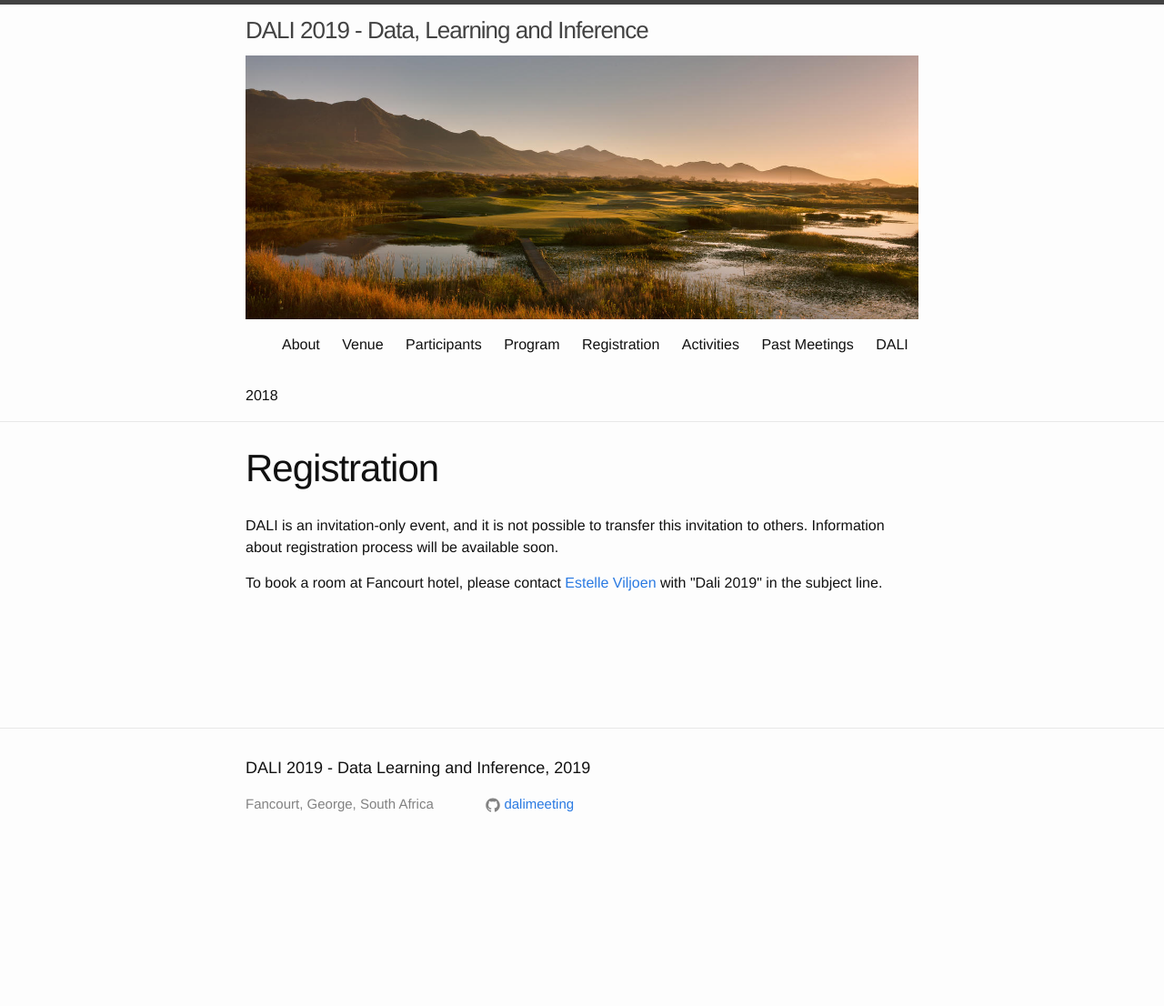
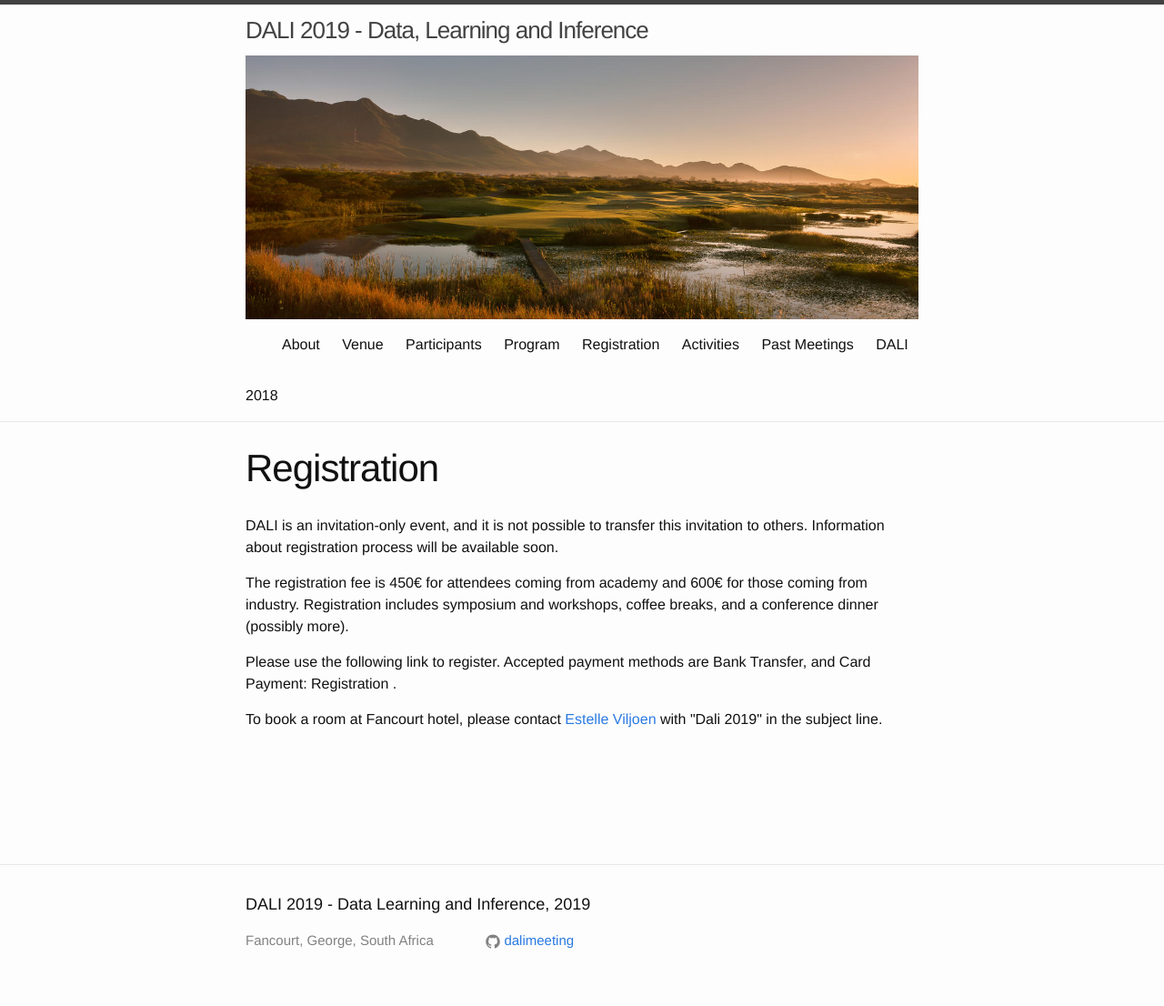
Before and after one commit to dalimeeting/dalimeeting.github.io, a Jekyll site: the page built from registration.html, in a window 1280 px wide. Shown: the whole page at 91% size. Built offline with Jekyll 4.4.1, drawn with Linux system fonts in a browser that asks for light colours; before the commit the page ends 956 px from its top, so only the background shows below that.

Commit message:
Update registration.html

```diff
--- a/_layouts/registration.html
+++ b/_layouts/registration.html
@@ -5,6 +5,11 @@ layout: page
 
   <p>DALI is an invitation-only event, and it is not possible to transfer this invitation to others. Information about registration process will be available soon.</p>
 
+  <p>The registration fee is 450€ for attendees coming from academy and 600€ for those coming from industry.
+  Registration includes symposium and workshops, coffee breaks, and a conference dinner (possibly more).</p>
+
+  <p>Please use the following link to register. Accepted payment methods are Bank Transfer, and Card Payment: Registration .</p>
+
   <p>To book a room at Fancourt hotel, please contact <a href="mailto:estellev@fancourt.co.za">Estelle Viljoen</a> with "Dali 2019" in the subject line.</p>
   <br><br><br>
 
```
